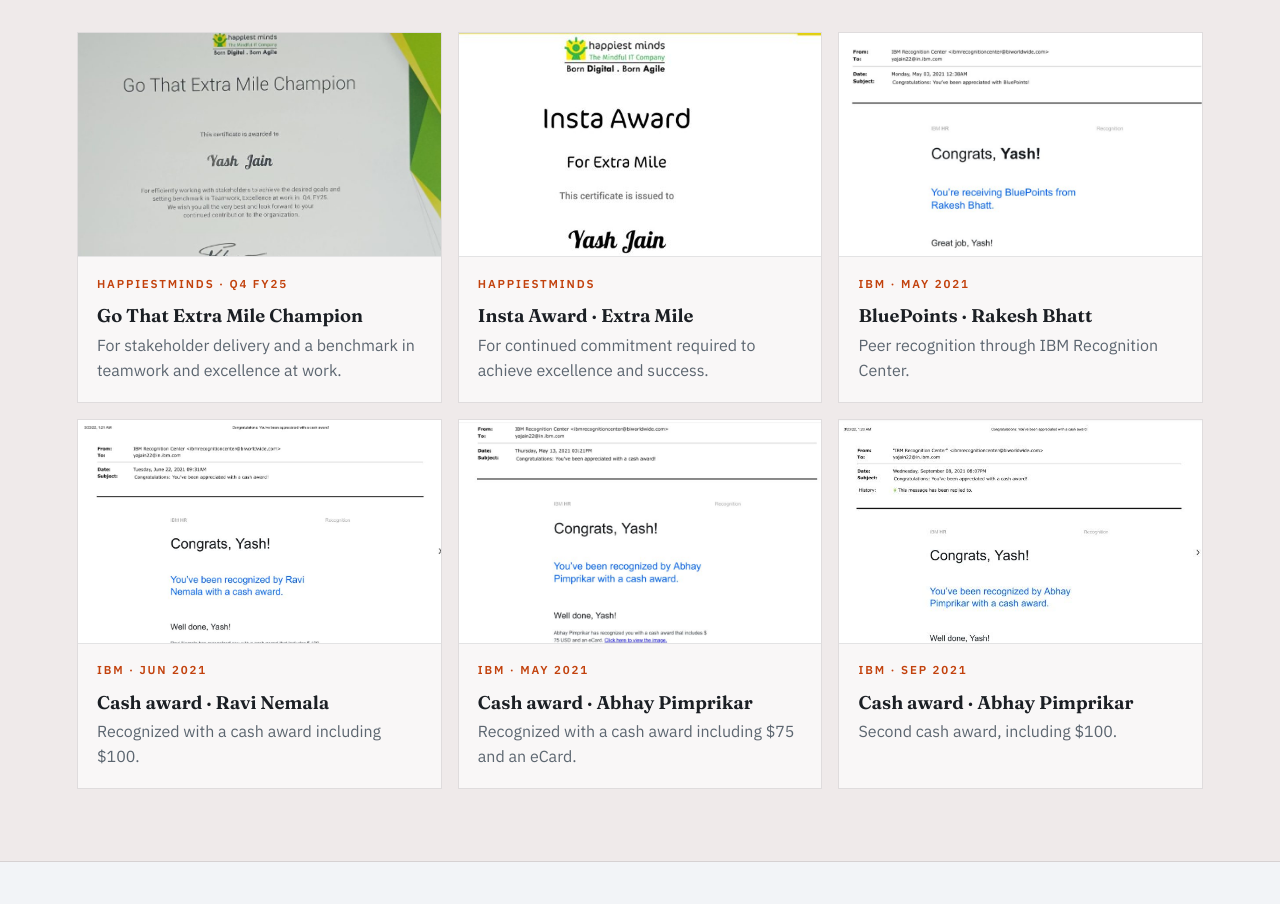
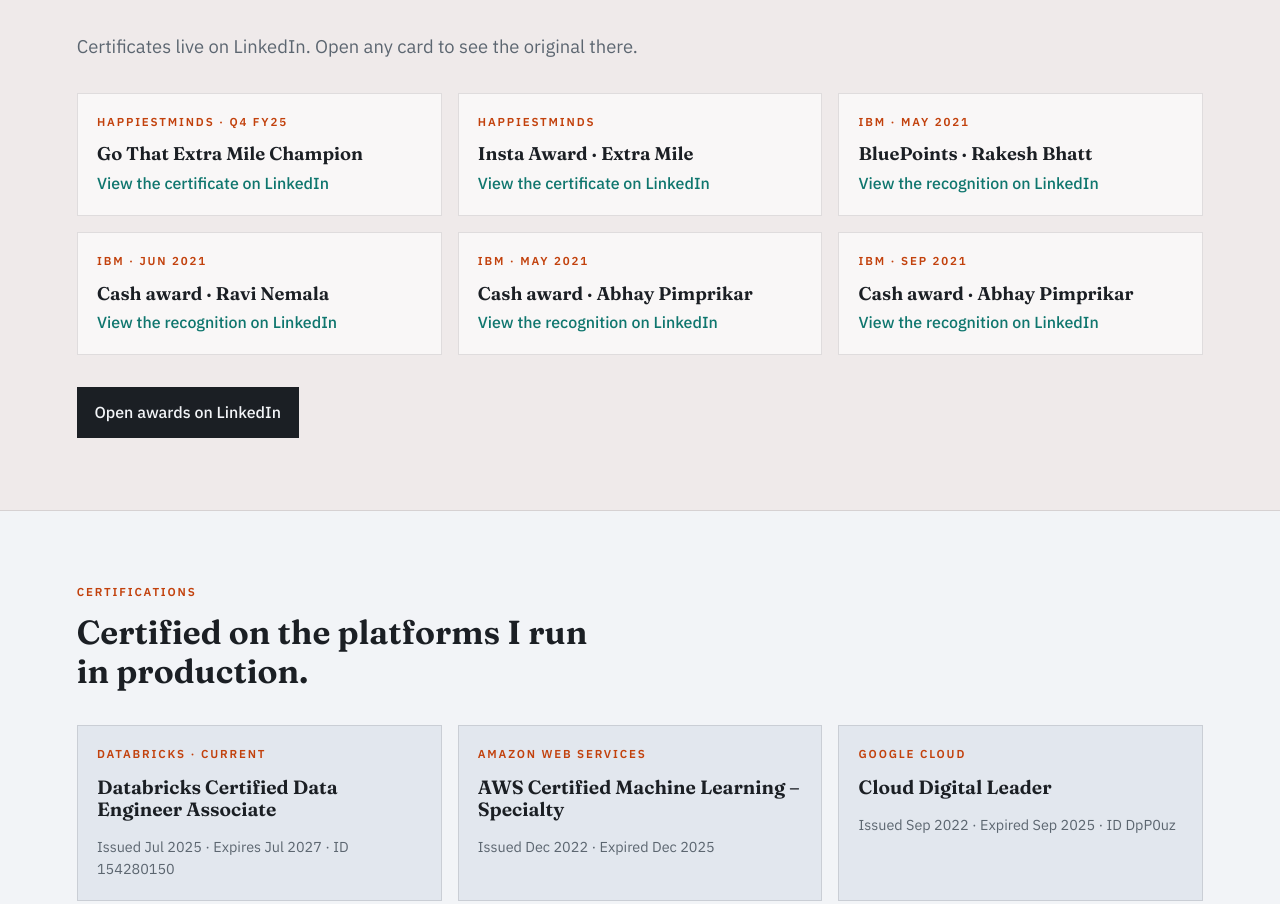
Before and after one commit to yashj302/yashj302.github.io, a plain HTML site: page index.html in a window 1280 px wide. Shown: the part 5292-6196 px from the top of the page. Drawn offline with Linux system fonts and the light colour scheme.

Commit message:
Point awards at LinkedIn instead of hosting certificate scans.

```diff
--- a/index.html
+++ b/index.html
@@ -25,7 +25,7 @@
       href="https://fonts.googleapis.com/css2?family=Fraunces:opsz,wght@9..144,500;9..144,640&family=IBM+Plex+Sans:wght@400;500;600&display=swap"
       rel="stylesheet"
     />
-    <link rel="stylesheet" href="./styles.css?v=5" />
+    <link rel="stylesheet" href="./styles.css?v=6" />
   </head>
   <body>
     <div class="grain" aria-hidden="true"></div>
@@ -312,55 +312,41 @@
           <p class="eyebrow">Awards</p>
           <h2>Recognition from HappiestMinds and IBM.</h2>
         </header>
+        <p class="lede">Certificates live on LinkedIn. Open any card to see the original there.</p>
         <div class="award-grid">
-          <figure>
-            <img src="./awards/happiestminds-extra-mile-champion.jpg" alt="HappiestMinds Go That Extra Mile Champion certificate awarded to Yash Jain" />
-            <figcaption>
+          <a class="award-card" href="https://www.linkedin.com/in/yashj302/details/honors/" target="_blank" rel="noreferrer">
             <p class="kicker">HappiestMinds · Q4 FY25</p>
             <h3>Go That Extra Mile Champion</h3>
-              <p>For stakeholder delivery and a benchmark in teamwork and excellence at work.</p>
-            </figcaption>
-          </figure>
-          <figure>
-            <img src="./awards/happiestminds-insta-award.jpg" alt="HappiestMinds Insta Award for Extra Mile awarded to Yash Jain" />
-            <figcaption>
+            <p>View the certificate on LinkedIn</p>
+          </a>
+          <a class="award-card" href="https://www.linkedin.com/in/yashj302/details/honors/" target="_blank" rel="noreferrer">
             <p class="kicker">HappiestMinds</p>
             <h3>Insta Award · Extra Mile</h3>
-              <p>For continued commitment required to achieve excellence and success.</p>
-            </figcaption>
-          </figure>
-          <figure>
-            <img src="./awards/ibm-bluepoints.jpg" alt="IBM BluePoints recognition for Yash Jain from Rakesh Bhatt" />
-            <figcaption>
+            <p>View the certificate on LinkedIn</p>
+          </a>
+          <a class="award-card" href="https://www.linkedin.com/in/yashj302/details/honors/" target="_blank" rel="noreferrer">
             <p class="kicker">IBM · May 2021</p>
             <h3>BluePoints · Rakesh Bhatt</h3>
-              <p>Peer recognition through IBM Recognition Center.</p>
-            </figcaption>
-          </figure>
-          <figure>
-            <img src="./awards/ibm-cash-ravi-nemala.jpg" alt="IBM cash award for Yash Jain from Ravi Nemala" />
-            <figcaption>
+            <p>View the recognition on LinkedIn</p>
+          </a>
+          <a class="award-card" href="https://www.linkedin.com/in/yashj302/details/honors/" target="_blank" rel="noreferrer">
             <p class="kicker">IBM · Jun 2021</p>
             <h3>Cash award · Ravi Nemala</h3>
-              <p>Recognized with a cash award including $100.</p>
-            </figcaption>
-          </figure>
-          <figure>
-            <img src="./awards/ibm-cash-abhay-may.jpg" alt="IBM cash award for Yash Jain from Abhay Pimprikar in May 2021" />
-            <figcaption>
+            <p>View the recognition on LinkedIn</p>
+          </a>
+          <a class="award-card" href="https://www.linkedin.com/in/yashj302/details/honors/" target="_blank" rel="noreferrer">
             <p class="kicker">IBM · May 2021</p>
             <h3>Cash award · Abhay Pimprikar</h3>
-              <p>Recognized with a cash award including $75 and an eCard.</p>
-            </figcaption>
-          </figure>
-          <figure>
-            <img class="shot-left" src="./awards/ibm-cash-abhay-sep.jpg" alt="IBM cash award for Yash Jain from Abhay Pimprikar in September 2021" />
-            <figcaption>
+            <p>View the recognition on LinkedIn</p>
+          </a>
+          <a class="award-card" href="https://www.linkedin.com/in/yashj302/details/honors/" target="_blank" rel="noreferrer">
             <p class="kicker">IBM · Sep 2021</p>
             <h3>Cash award · Abhay Pimprikar</h3>
-              <p>Second cash award, including $100.</p>
-            </figcaption>
-          </figure>
+            <p>View the recognition on LinkedIn</p>
+          </a>
+        </div>
+        <div class="cta-row">
+          <a class="btn" href="https://www.linkedin.com/in/yashj302/details/honors/" target="_blank" rel="noreferrer">Open awards on LinkedIn</a>
         </div>
       </section>
 
--- a/styles.css
+++ b/styles.css
@@ -327,46 +327,38 @@ h2 {
   border-bottom: 1px solid var(--line);
 }
 
+.awards .lede {
+  margin-bottom: 2rem;
+}
+
 .award-grid {
   display: grid;
   grid-template-columns: repeat(3, 1fr);
   gap: 1rem;
 }
 
-.award-grid figure {
-  margin: 0;
+.award-card {
   background: var(--wash);
   border: 1px solid var(--line);
-  overflow: hidden;
-  display: flex;
-  flex-direction: column;
+  padding: 1.2rem;
+  text-decoration: none;
+  color: inherit;
+  display: block;
 }
 
-.award-grid img {
-  width: 100%;
-  height: 14rem;
-  object-fit: cover;
-  object-position: center top;
-  background: #fff;
-  border-bottom: 1px solid var(--line);
+.award-card:hover {
+  border-color: var(--ink);
 }
 
-.award-grid img.shot-left {
-  object-position: left top;
-}
-
-.award-grid figcaption {
-  padding: 1.1rem 1.2rem 1.2rem;
-}
-
-.award-grid h3 {
+.award-card h3 {
   font-size: 1.15rem;
   margin-bottom: 0.4rem;
 }
 
-.award-grid p:last-child {
+.award-card p:last-child {
   margin: 0;
-  color: var(--muted);
+  color: var(--teal);
+  font-weight: 500;
 }
 
 .links {
```
Also changed, not shown: resume.html (+1 -1 lines), awards/happiestminds-extra-mile-champion.jpg (deleted), awards/happiestminds-insta-award.jpg (deleted), awards/ibm-bluepoints.jpg (deleted), awards/ibm-cash-abhay-may.jpg (deleted), awards/ibm-cash-abhay-sep.jpg (deleted), awards/ibm-cash-ravi-nemala.jpg (deleted). Lines whose indentation alone changed are shown as unchanged.
